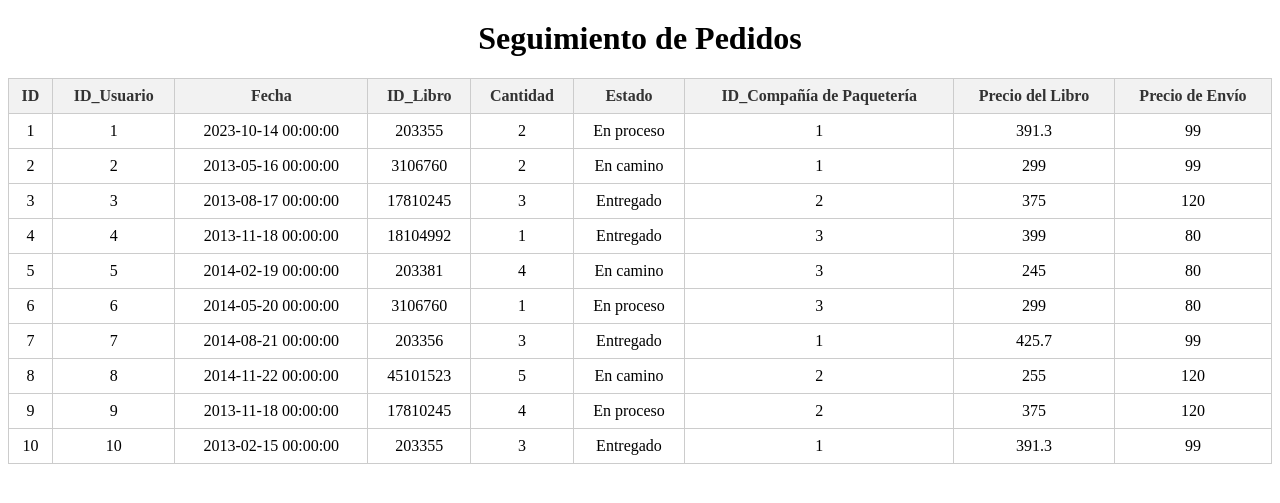
After one commit to B4r4j4s/CasoEstudio_ONE, a Flask app: page /seguimiento in a window 1280 px wide. The commit adds this page. Shown: the top 503 px of the page. Run offline with Flask 3, Linux system fonts and the light colour scheme.

Commit message:
Seguimiento de pedidos y update de db

```diff
--- /dev/null
+++ b/website/static/css/style.css
@@ -0,0 +1,40 @@
+/* Estilos personalizados para la tabla */
+table {
+    border-collapse: collapse;
+    width: 100%;
+}
+
+table, th, td {
+    border: 1px solid #ccc; /* Borde gris */
+}
+
+th, td {
+    padding: 8px;
+    text-align: center;
+}
+
+thead {
+    background-color: #f2f2f2; /* Fondo gris claro para el encabezado */
+    color: #333; /* Texto gris oscuro en el encabezado */
+}
+
+/* Estilos para filas alternas */
+tbody tr:nth-child(odd) {
+    background-color: #fff; /* Fondo blanco para filas impares */
+}
+
+/* Enlaces en las celdas con color azul */
+a {
+    color: #007bff;
+    text-decoration: none;
+}
+
+a:hover {
+    text-decoration: underline; /* Subrayado al pasar el mouse sobre los enlaces */
+}
+
+/* Estilos personalizados para el encabezado */
+h1 {
+    text-align: center; /* Centra el texto horizontalmente */
+    margin-top: 20px; /* Agrega un margen superior para centrar verticalmente */
+}
--- a/website/templates/base.html
+++ b/website/templates/base.html
@@ -71,6 +71,9 @@
               </a>
               <a class="nav-item nav-link" id="signUp" href="/sign-up">
                 <button type="button" class="btn btn-primary me-3">Sign up</button>
+              </a>
+              <a class="nav-item nav-link" id="seguimiento" href="/seguimiento">
+                <button type="button" class="btn btn-primary me-3">Seguimiento</button>
               </a>
 
             {% endif %}
--- /dev/null
+++ b/website/templates/seguimiento.html
@@ -0,0 +1,45 @@
+<!DOCTYPE html>
+<html lang="en">
+<head>
+    <meta charset="UTF-8">
+    <meta name="viewport" content="width=device-width, initial-scale=1.0">
+    <title>Seguimiento de Pedidos</title>
+    <link rel="stylesheet" href="{{ url_for('static', filename='css/style.css') }}">
+
+</head>
+<body>
+    <h1>Seguimiento de Pedidos</h1>
+
+    <table border="1">
+        <thead>
+            <tr>
+                <th>ID</th>
+                <th>ID_Usuario</th>
+                <th>Fecha</th>
+                <th>ID_Libro</th>
+                <th>Cantidad</th>
+                <th>Estado</th>
+                <th>ID_Compañía de Paquetería</th>
+                <th>Precio del Libro</th>
+                <th>Precio de Envío</th>
+            </tr>
+        </thead>
+        <tbody>
+            {% for pedido in pedidos %}
+                <tr>
+                    <td>{{ pedido.id }}</td>
+                    <td>{{ pedido.user_id }}</td>
+                    <td>{{ pedido.date }}</td>
+                    <td>{{ pedido.libro_id }}</td>
+                    <td>{{ pedido.cant }}</td>
+                    <td>{{ pedido.estado }}</td>
+                    <td>{{ pedido.paqueteria_id }}</td>
+                    <td>{{ pedido.precio_libro }}</td>
+                    <td>{{ pedido.precio_envio }}</td>
+                </tr>
+            {% endfor %}
+        </tbody>
+    </table>
+
+</body>
+</html>
--- a/website/views.py
+++ b/website/views.py
@@ -1,7 +1,7 @@
 from flask import Blueprint,render_template, request, redirect, url_for
 from flask_login import login_required, current_user
 from .models import Libro
-
+from .models import Pedido
 views = Blueprint('views', __name__ )
 
 @views.route('/')
@@ -11,7 +11,12 @@ def home():
 
 @views.route('/seguimiento')
 def seguimiento():
-    return render_template("seguimiento.html", user=current_user)
+    # Obtén los pedidos de la base de datos, por ejemplo, si estás utilizando SQLAlchemy
+    pedidos = Pedido.query.all()
+
+    return render_template("seguimiento.html", user=current_user, pedidos=pedidos)
+
+
 
 @views.route('/detalle_Libro/<int:id_libro>')
 def detalle(id_libro):
```
Also changed, not shown: instance/database.db.
